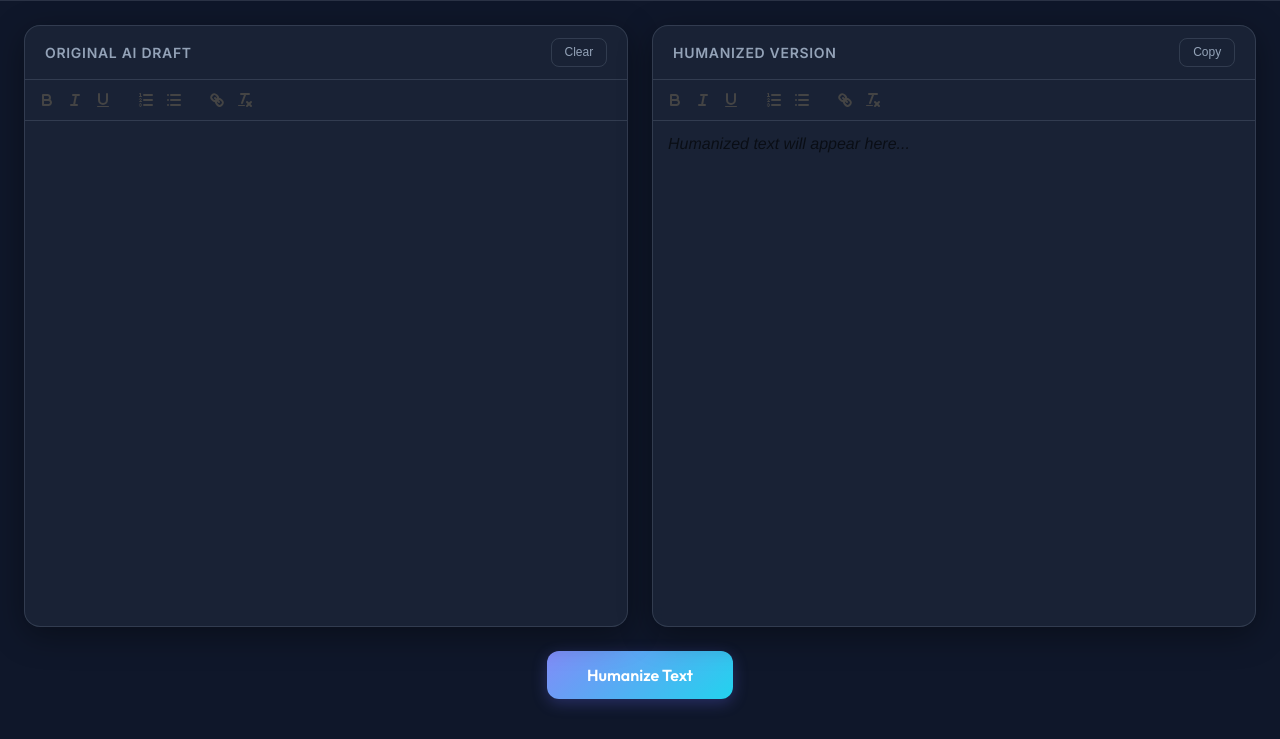
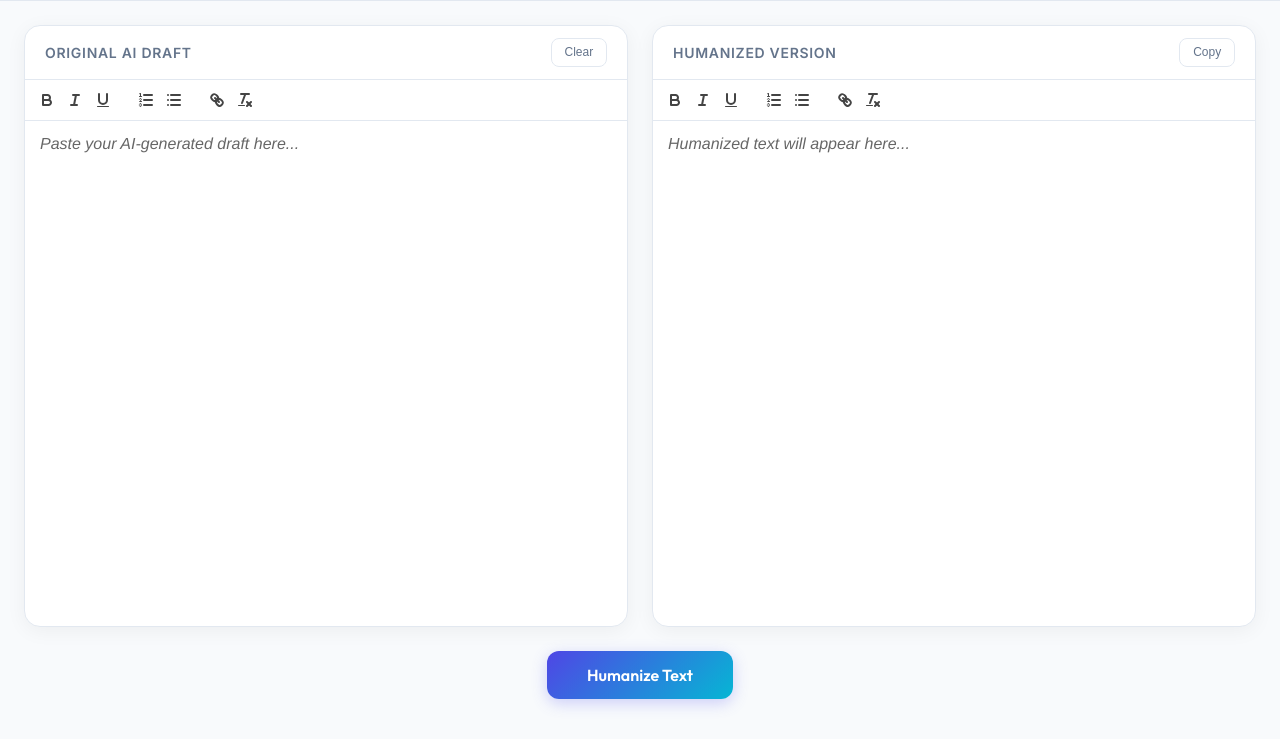
Before and after one commit to hilalmohammed1993/humanize-ai, a website built with Vite: page index.html in a window 1280 px wide. Shown: the part 61-800 px from the top of the page. Built offline with nearby package versions, Linux system fonts and the light colour scheme; some packages are replaced by stand-ins of ours.

Commit message:
changing the background to a lighter theme

```diff
--- a/src/main.js
+++ b/src/main.js
@@ -29,7 +29,10 @@ const quillOptions = {
     }
 };
 
-const sourceEditor = new Quill('#sourceEditor', quillOptions);
+const sourceEditor = new Quill('#sourceEditor', {
+    ...quillOptions,
+    placeholder: 'Paste your AI-generated draft here...'
+});
 const outputEditor = new Quill('#outputEditor', {
     ...quillOptions,
     placeholder: 'Humanized text will appear here...'
--- a/src/style.css
+++ b/src/style.css
@@ -1,14 +1,14 @@
 :root {
-    --bg-color: #0f172a;
-    --panel-bg: rgba(30, 41, 59, 0.7);
-    --border-color: rgba(148, 163, 184, 0.2);
-    --text-primary: #f1f5f9;
-    --text-secondary: #94a3b8;
-    --primary: #818cf8;
-    --primary-hover: #6366f1;
-    --accent: #22d3ee;
+    --bg-color: #f8fafc;
+    --panel-bg: #ffffff;
+    --border-color: #e2e8f0;
+    --text-primary: #0f172a;
+    --text-secondary: #64748b;
+    --primary: #4f46e5;
+    --primary-hover: #4338ca;
+    --accent: #06b6d4;
     --error: #ef4444;
-    --glass-shadow: 0 8px 32px 0 rgba(0, 0, 0, 0.37);
+    --glass-shadow: 0 4px 20px rgba(0, 0, 0, 0.05);
 }
 
 * {
@@ -38,7 +38,7 @@ header {
     justify-content: space-between;
     align-items: center;
     padding: 1rem 2rem;
-    background: rgba(15, 23, 42, 0.8);
+    background: rgba(255, 255, 255, 0.8);
     backdrop-filter: blur(8px);
     border-bottom: 1px solid var(--border-color);
     z-index: 10;
@@ -211,7 +211,7 @@ main {
 }
 
 .modal-content {
-    background: #1e293b;
+    background: #ffffff;
     width: 450px;
     border-radius: 1.5rem;
     border: 1px solid var(--border-color);
@@ -248,7 +248,7 @@ main {
 
 .form-group input,
 .form-group textarea {
-    background: rgba(15, 23, 42, 0.5);
+    background: #f1f5f9;
     border: 1px solid var(--border-color);
     border-radius: 0.5rem;
     padding: 0.75rem;
```
